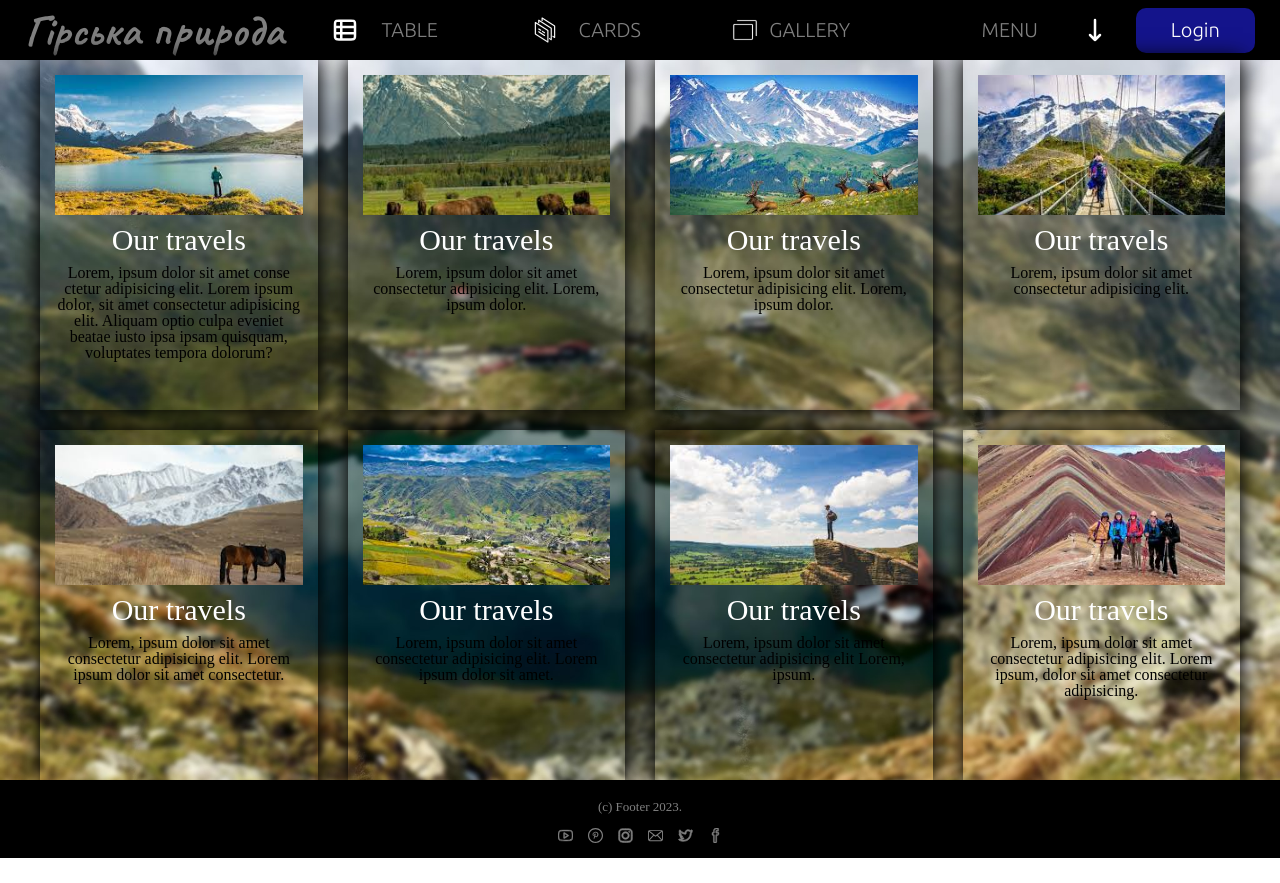
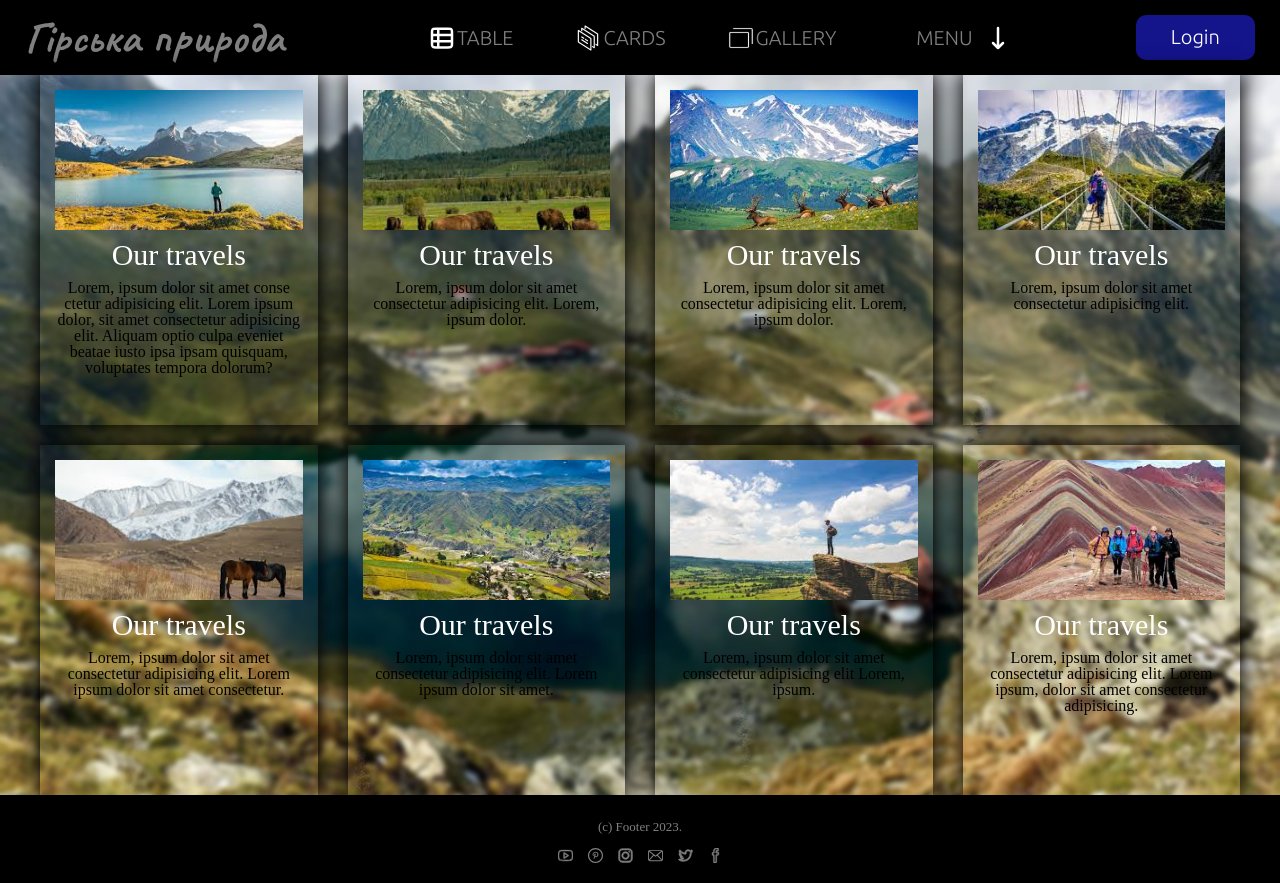
Before and after one commit to SashaWileyfox/hw-8, a plain HTML site: page cards.html in a window 1280 px wide. Before the commit the page ends 858 px from the top, so only its background shows below. Drawn offline with Linux system fonts and the light colour scheme.

Commit message:
change code

```diff
--- a/css/main.css
+++ b/css/main.css
@@ -46,7 +46,7 @@ body {
 header, footer {
     display: flex;
     align-items: center;
-    min-height: 60px;
+    padding: 15px 0;
     background-color: black;
 }
 
@@ -70,7 +70,6 @@ header, footer {
 }
 
 .menu {
-    width: 800px;
     display: flex;
     align-items: center;
     font-size: 20px;
@@ -79,23 +78,26 @@ header, footer {
 
 .menu-item {
     display: block;
-
-    padding: 10px 10px;
-    width: 200px;
+    padding: 10px 40px;
     color: gray;
     background-color: black;
 }
 .icon-table {
     background: url(../picture/icons/table.svg) no-repeat 20px /30px;
+    padding-left: 50px;
 }
 .icon-cards {
     background: url(../picture/icons/cards.svg) no-repeat 20px /30px;
+    padding-left: 50px;
+
 }
 .icon-gallery {
     background: url(../picture/icons/gallery.svg) no-repeat 20px /30px;
+    padding-left: 50px;
+
 }
 .icon-arrow-d {
-    background: url(../picture/icons/arrow-narrow-down-svgrepo-com.svg) no-repeat right/30px;
+    background: url(../picture/icons/arrow-narrow-down-svgrepo-com.svg) no-repeat 100%/30px;
 
 }
 
@@ -111,10 +113,12 @@ header, footer {
 
 .submenus-menu {
     display: none;
+    width: 100%;
     position: absolute;
     top: 100%;
     left: 0;
     font-family: 'Raleway';
+    padding: 18px 0;
 }
 
 .submenu:hover .submenus-menu {
@@ -124,7 +128,6 @@ header, footer {
     display: block;
     text-align: center;
     padding: 10px 10px;
-    width: 200px;
     color: gray;
     background-color: black;
 }
@@ -137,11 +140,12 @@ header, footer {
     position: relative;
 }
 .icon-arrow-r {
-    background: black url(../picture/icons/arrow-sm-left-svgrepo-com.svg) no-repeat 5px /30px;
+    background: black url(../picture/icons/arrow-sm-left-svgrepo-com.svg) no-repeat 3px/20px;
 }
 
 .flex-link {
     display: none;
+    width: 100%;
     position: absolute;
     top: 0;
     right: 100%;
@@ -171,7 +175,6 @@ header, footer {
     font-size: small;
     text-align: center;
     margin: 0 auto;
-    padding: 10px 0;
     color: gray;
 }
 .footer-container > p{
```
